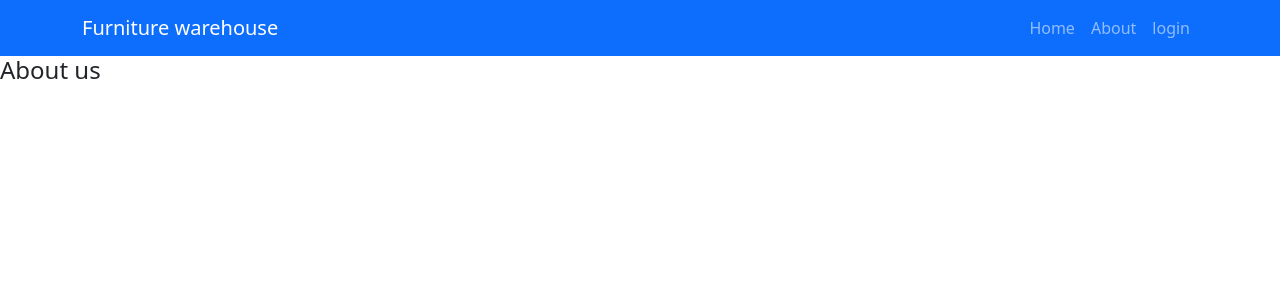
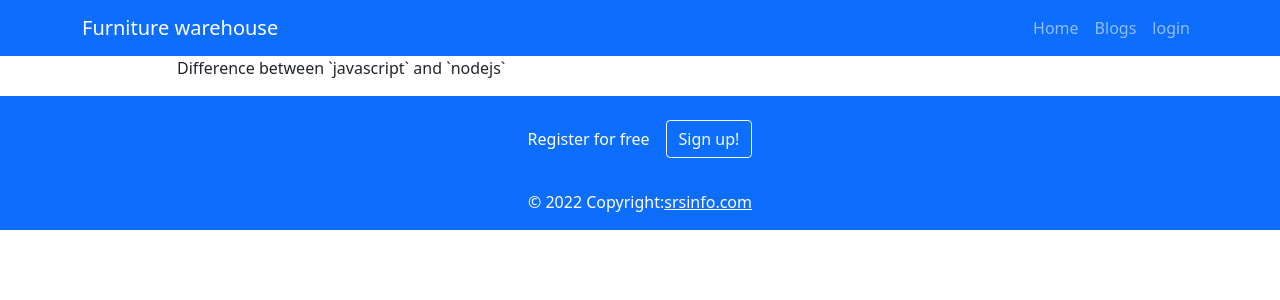
Before and after one commit to saifur550/warehouse, a React (Create React App) app: page /about in a window 1280 px wide. Shown: the top 300 px of the page. Built offline with nearby package versions, Linux system fonts and the light colour scheme; no server answers.

Commit message:
blogs part

```diff
--- a/src/App.css
+++ b/src/App.css
@@ -44,3 +44,8 @@
 box-shadow: 0px 0px 10px 8px rgba(0,0,0,0.75);
 
 }
+
+.link{
+  text-decoration: none;
+
+}
--- a/src/App.js
+++ b/src/App.js
@@ -14,6 +14,7 @@ import ReqireAuth from './Pages/Login/RequireAuth/ReqireAuth';
 import CheckOut from './Pages/CheckOut/CheckOut/CheckOut';
 import AddItems from './Pages/AddItems/AddItems';
 import ManageItem from './Pages/ManageItem/ManageItem';
+import Footer from './Pages/shared/Footer/Footer';
 
 
 function App() {
@@ -45,7 +46,7 @@ function App() {
        <Route path='/register' element={<Register></Register>}></Route>
        <Route path='*' element={<NotFound></NotFound>}></Route>
      </Routes>
-
+     <Footer></Footer>
     </div>
   );
 }
--- a/src/Pages/About/About.js
+++ b/src/Pages/About/About.js
@@ -2,8 +2,14 @@ import React from 'react';
 
 const About = () => {
     return (
-        <div>
-            <h4>About us</h4>
+        <div className='container'>
+            <div className="row">
+                <div className="col-lg-10 mx-auto">
+                    <div className="part-one">
+                        <p>Difference between `javascript` and `nodejs`</p>
+                    </div>
+                </div>
+            </div>
         </div>
     );
 };
--- a/src/Pages/AddItems/AddItems.js
+++ b/src/Pages/AddItems/AddItems.js
@@ -25,7 +25,7 @@ const AddItems = () => {
   return (
     <div className="container">
       <div className="row">
-        <div className="col-lg-10 mx-auto ">
+        <div className="col-lg-10 mx-auto mb-5 ">
           <h4 className="display text-center mt-5">New Item Add Here </h4>
           <form className="d-flex flex-column w-50 mx-auto" onSubmit={handleSubmit(onSubmit)}>
             <input className="mb-4 p-1" placeholder="Enter Name " {...register("name")}/>
--- a/src/Pages/Home/Home.js
+++ b/src/Pages/Home/Home.js
@@ -8,7 +8,7 @@ const Home = () => {
         <div>
            <Banner></Banner>
            <Items></Items>
-           <Footer></Footer>
+
         </div>
     );
 };
--- a/src/Pages/Home/Items/Items.js
+++ b/src/Pages/Home/Items/Items.js
@@ -1,11 +1,13 @@
 import React from 'react';
 import { useEffect } from 'react';
 import { useState } from 'react';
+import { Link, useNavigate } from 'react-router-dom';
 import Item from '../Item/Item';
 
 
 const Items = () => {
     const [items, setItems] = useState([]);
+    const navigate = useNavigate();
 
     useEffect( ()=>{
         fetch('http://localhost:5000/item')
@@ -30,6 +32,9 @@ const Items = () => {
                         >
                         </Item>)
                     }
+                    <div className="text-center py-4">
+                    <Link className='link btn btn-dark'   to ='/manageitem'>Manage Inventories</Link>
+                    </div>
                 </div>
             </div>
         </>
--- a/src/Pages/ManageItem/ManageItem.js
+++ b/src/Pages/ManageItem/ManageItem.js
@@ -1,29 +1,29 @@
-import React from 'react';
-import UseItems from '../../Hooks/UseItems';
+import React from "react";
+import { Link } from "react-router-dom";
+import UseItems from "../../Hooks/UseItems";
 
 const ManageItem = () => {
   const [items, setItems] = UseItems();
-    const handleDelete = id =>{
-        const proceed = window.confirm('Are you sure?');
-        if(proceed){
+  const handleDelete = (id) => {
+    const proceed = window.confirm("Are you sure?");
+    if (proceed) {
       const url = `http://localhost:5000/item/${id}`;
       fetch(url, {
-                method: 'DELETE'
+        method: "DELETE",
       })
-            .then(res => res.json())
-            .then(data => {
+        .then((res) => res.json())
+        .then((data) => {
           console.log(data);
-                const remaining = items.filter(service => service._id !== id);
+          const remaining = items.filter((service) => service._id !== id);
           setItems(remaining);
-            })
+        });
     }
-    }
+  };
   return (
-        <div className='container'>
-            <h4 className='text-center display-4 mt-3'>Manage  item</h4>
+    <div className="container">
+      <h4 className="text-center display-4 mt-3">Manage item</h4>
 
-            {
-                 items.map(item =>
+      {items.map((item) => (
         <div key={item._id}>
           <table class="table table-dark">
             <thead>
@@ -43,17 +43,24 @@ const ManageItem = () => {
                 <td>{item.price}</td>
                 <td>{item.quantity}</td>
                 <td>
-          <button onClick={() => handleDelete(item._id)} className='btn btn-danger'>Delete</button>
+                  <button
+                    onClick={() => handleDelete(item._id)}
+                    className="btn btn-danger"
+                  >
+                    Delete
+                  </button>
                 </td>
                 <td>
-          <button className='btn btn-info'> Update</button>
+                  <button className="btn btn-info"> Update</button>
                 </td>
               </tr>
             </tbody>
           </table>
-
-                </div>)
-            }
+        </div>
+      ))}
+        <div className="text-center py-4">
+                    <Link className='link btn btn-dark'   to ='/additems'>Add new Item</Link>
+                    </div>
     </div>
   );
 };
--- a/src/Pages/NotFound/NotFound.js
+++ b/src/Pages/NotFound/NotFound.js
@@ -2,8 +2,10 @@ import React from 'react';
 
 const NotFound = () => {
     return (
-        <div>
-            <h4>Not found Page </h4>
+        <div className='container'>
+           <div className="row">
+           <h4 className='text-center display-2 mt-5'>Not found Page </h4>
+           </div>
         </div>
     );
 };
--- a/src/Pages/shared/Header/Header.js
+++ b/src/Pages/shared/Header/Header.js
@@ -21,7 +21,7 @@ const Header = () => {
           <Navbar.Collapse id="responsive-navbar-nav">
             <Nav className="ms-auto">
               <Nav.Link href="home">Home</Nav.Link>
-              <Nav.Link href="about">About</Nav.Link>
+              <Nav.Link href="about">Blogs</Nav.Link>
             </Nav>
             <Nav>
               {
```
Also changed, not shown: src/Pages/Home/Products/Products.js (added, +11 -0 lines). Lines whose indentation alone changed are shown as unchanged.
